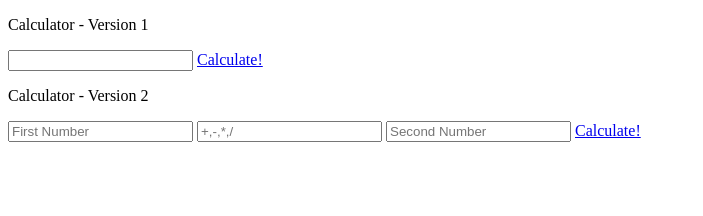
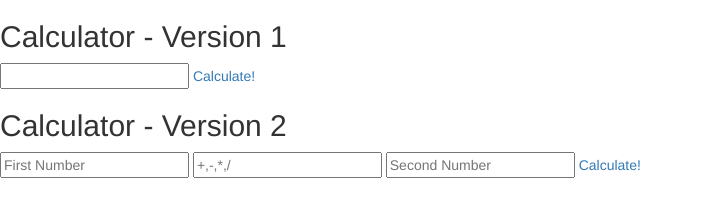
Before and after one commit to hack-front/JSforBeginner-exercises, a plain HTML site: page index.html in a window 1280 px wide. Shown: the whole page, without its empty margins (0-703 px from the left). Drawn offline with nearby package versions, Linux system fonts and the light colour scheme.

Commit message:
added bootstrap for clean look

```diff
--- a/index.html
+++ b/index.html
@@ -1,24 +1,23 @@
 <!DOCTYPE html>
 <html lang="en">
+
 <head>
     <meta charset="UTF-8" />
     <title>Calculator</title>
-		<link rel="stylesheet" href="">
+    <link rel="stylesheet" href="https://maxcdn.bootstrapcdn.com/bootstrap/3.3.6/css/bootstrap.min.css" integrity="sha384-1q8mTJOASx8j1Au+a5WDVnPi2lkFfwwEAa8hDDdjZlpLegxhjVME1fgjWPGmkzs7" crossorigin="anonymous">
 </head>
+
 <body>
-
-
     <div id="calculator1">
-			<p>Calculator - Version 1</p>
+        <h2>Calculator - Version 1</h2>
         <form>
             <input type="text" id="input">
             <a href="#" onClick="calculate1()">Calculate!</a>
         </form>
         <p id="answer1"></p>
     </div>
-
     <div id="calculator2">
-			<p>Calculator - Version 2</p>
+        <h2>Calculator - Version 2</h2>
         <form>
             <input type="text" id="number1" placeholder="First Number">
             <input type="text" id="operator" placeholder="+,-,*,/">
@@ -27,8 +26,7 @@
         </form>
         <p id="answer2"></p>
     </div>
-
-
     <script src="calculator.js"></script>
 </body>
+
 </html>
```
Lines whose indentation alone changed are shown as unchanged.
